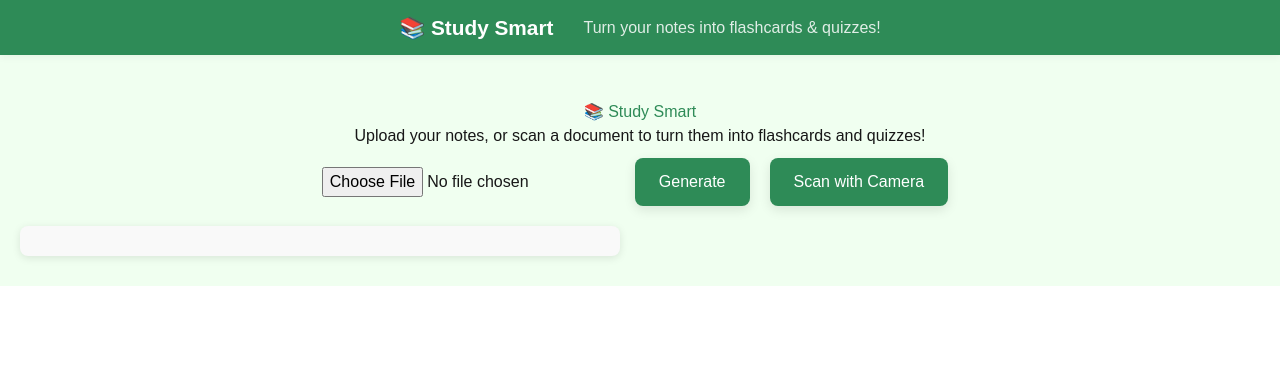
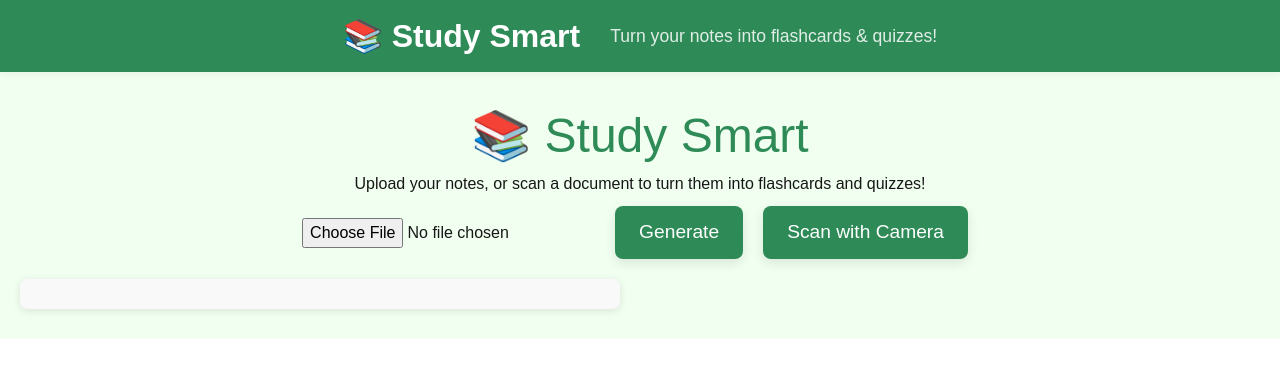
Before and after one commit to Ishika9740/TestFinal, a Next.js app: page / in a window 1280 px wide. Shown: the top 378 px of the page. Built offline with nearby package versions, Linux system fonts and the light colour scheme.

Commit message:
Update page.tsx

```diff
--- a/app/page.tsx
+++ b/app/page.tsx
@@ -195,6 +195,7 @@ const styles: { [key: string]: React.CSSProperties } = {
   },
   h1: {
     color: '#2e8b57',
+    fontSize: 'clamp(2rem, 4vw, 3rem)', // fluid typography
   },
   navbar: {
     position: 'fixed',
@@ -210,13 +211,14 @@ const styles: { [key: string]: React.CSSProperties } = {
     justifyContent: 'center',
     alignItems: 'center',
     gap: 30,
+    fontSize: 'clamp(1rem, 2vw, 1.3rem)', // fluid typography
   },
   logo: {
     fontWeight: 'bold',
-    fontSize: '1.3em',
+    fontSize: 'clamp(1.2rem, 2.5vw, 2rem)', // fluid typography
   },
   navDesc: {
-    fontSize: '1em',
+    fontSize: 'clamp(0.9rem, 2vw, 1.1rem)', // fluid typography
     opacity: 0.85,
   },
   mainContent: {
@@ -233,12 +235,13 @@ const styles: { [key: string]: React.CSSProperties } = {
     padding: 15,
     borderRadius: 8,
     backgroundColor: '#f9f9f9',
+    fontSize: 'clamp(1rem, 2vw, 1.2rem)', // fluid typography
   },
   card: {
     transition: 'background-color 0.3s',
     margin: '10px 0',
     cursor: 'pointer',
-    fontSize: '1em',
+    fontSize: 'clamp(1rem, 2vw, 1.2rem)', // fluid typography
     padding: '10px 20px',
     borderRadius: 4,
     border: 'none',
@@ -246,7 +249,7 @@ const styles: { [key: string]: React.CSSProperties } = {
     backgroundColor: '#2e8b57',
   },
   button: {
-    fontSize: '1em',
+    fontSize: 'clamp(1rem, 2vw, 1.2rem)', // fluid typography
     padding: '12px 24px',
     margin: '10px',
     borderRadius: 8,
```
